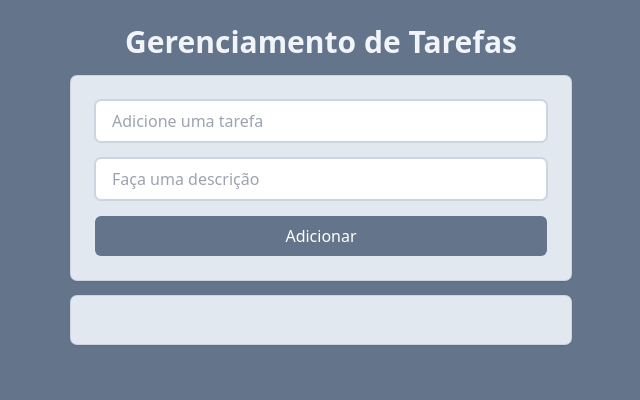
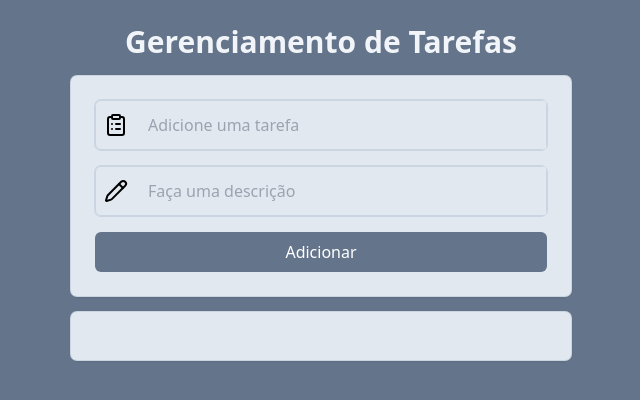
Before and after one commit to hector-oliveira/task-manager, a React (Vite) app: page / in a window 1280 px wide. Shown: the top 400 px of the page, without its empty margins (319-959 px from the left). Built offline with nearby package versions, Linux system fonts and the light colour scheme.

Commit message:
feat: Input components

```diff
--- a/src/components/input.tsx
+++ b/src/components/input.tsx
@@ -1,11 +1,29 @@
-import { InputHTMLAttributes } from "react";
+import { LucideProps } from "lucide-react";
+import React from "react";
+import { InputHTMLAttributes, useState } from "react";
 
-function Input({ ...rest }: InputHTMLAttributes<HTMLInputElement>) {
+interface InputProps extends InputHTMLAttributes<HTMLInputElement> {
+  icon?: React.ForwardRefExoticComponent<
+    Omit<LucideProps, "ref"> & React.RefAttributes<SVGSVGElement>
+  >;
+}
+
+function Input({ icon, ...rest }: InputProps) {
+  const [isFocused, setIsFocused] = useState(false);
   return (
-    <input
-      {...rest}
-      className="border border-slate-300 outline-slate-400 px-4 py-2 rounded-md ring-1 ring-slate-300"
-    />
+    <section
+      className={`flex items-center pl-2 gap-2 border border-slate-300 outline-slate-400 rounded-md ring-1 ring-slate-300 ${
+        isFocused ? "ring-blue-500 border border-blue-500" : ""
+      }`}
+    >
+      {icon && React.createElement(icon)}
+      <input
+        {...rest}
+        className="flex-1 outline-none p-3 bg-slate-200"
+        onFocus={() => setIsFocused(true)}
+        onBlur={() => setIsFocused(false)}
+      />
+    </section>
   );
 }
 
```
